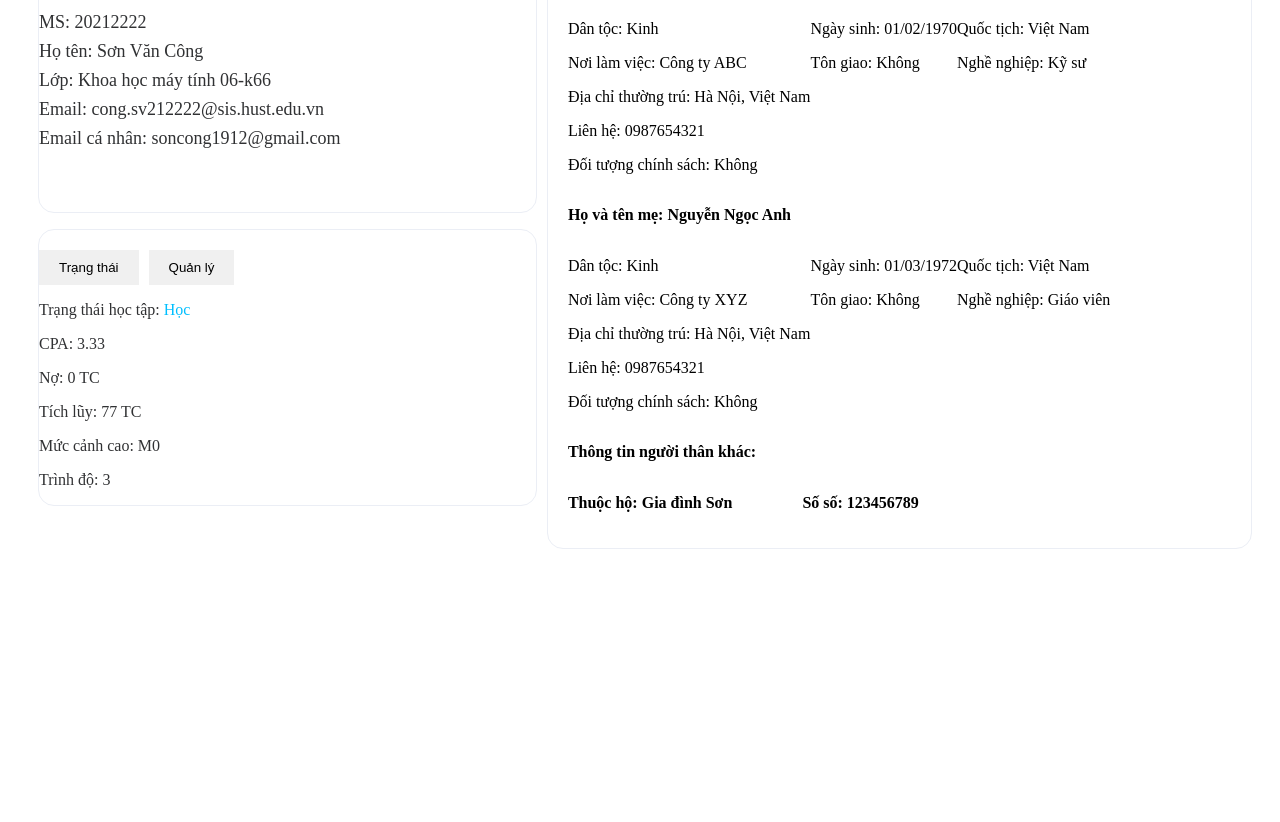
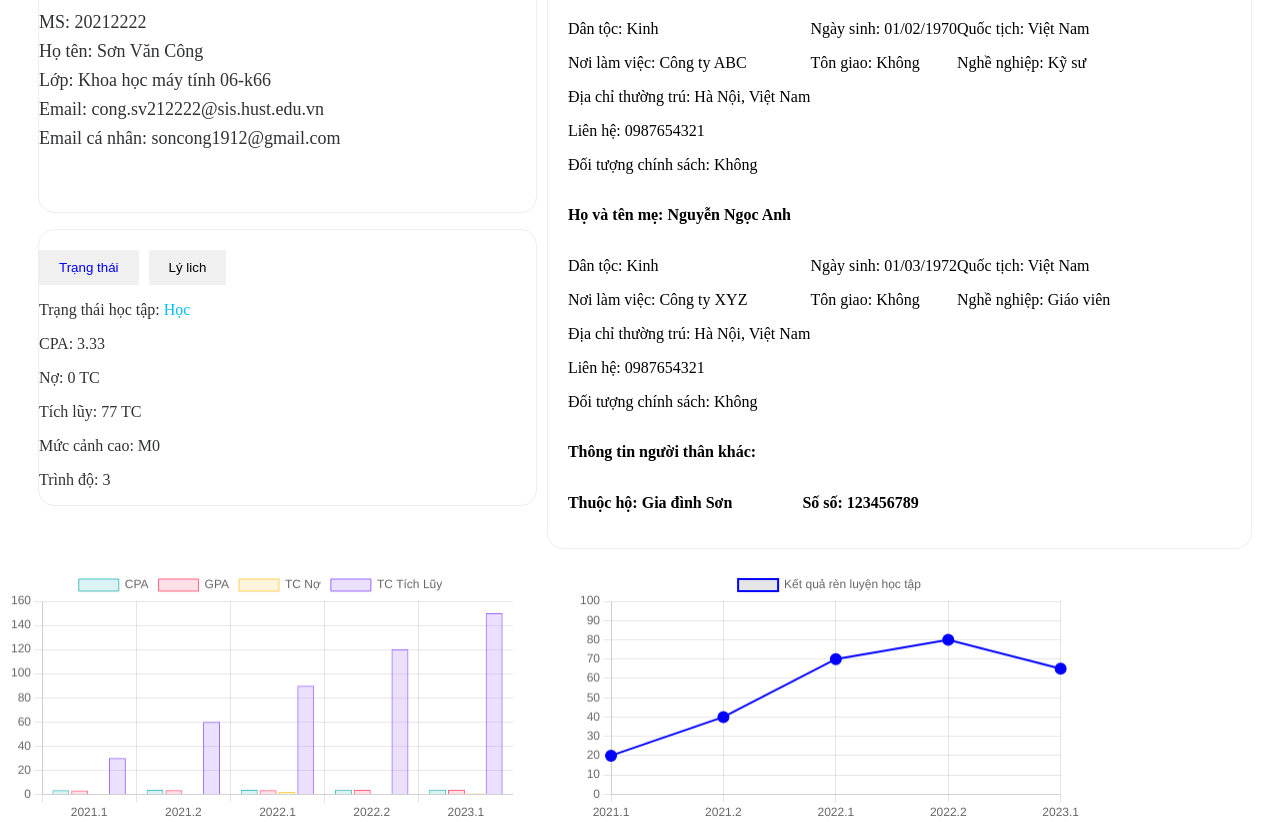
Before and after one commit to Jeff-kxng/Trang_CTSV, a website built with Parcel: page CTSV/Trang CSTV.html in a window 1280 px wide. Shown: the part 517-1339 px from the top of the page. Before the commit the page ends 1094 px from the top, so only its background shows below. Built offline with nearby package versions, Linux system fonts and the light colour scheme.

Commit message:
Merge remote-tracking branch 'origin/master'

```diff
--- a/CTSV/Trang CSTV.html
+++ b/CTSV/Trang CSTV.html
@@ -27,8 +27,8 @@
     </div>
     <div class="left-second">
       <div class="tab">
-        <button class="tab-button" onclick="showTab('trangthai')">Trạng thái</button>
-        <button class="tab-button" onclick="showTab('Quanly')">Quản lý</button>
+        <button class="tab-button" onclick="showTab('trangthai')" style="color: blue;">Trạng thái</button>
+        <button class="tab-button" onclick="showTab('lylich')">Lý lich</button>
       </div>
       <div class="table" id="trangthai">
         <div>
@@ -44,7 +44,7 @@
   </div>
   <div class="right">
     <div class="tab">
-      <button class="tab-button" onclick="showTab('lylich')">Lý lich</button>
+      <button class="tab-button" onclick="showTab('lylich')" style="color: blue;">Lý lich</button>
       <button class="tab-button" onclick="showTab('quyetdinh')">Quyết định</button>
       <button class="tab-button" onclick="showTab('khenthuong')">Khen thưởng</button>
       <button class="tab-button" onclick="showTab('lienhe')">Liên hệ</button>
@@ -129,6 +129,13 @@
     </div>
   </div>
 </section>
+<div class="chart-container">
+  <canvas id="myChart"></canvas>
+</div>
+<div class="chart-container">
+  <canvas id="myChartRenLuyen"></canvas>
+</div>
+<script src="https://cdn.jsdelivr.net/npm/chart.js"></script>
 <script src="script.js"></script>
 </body>
 </html>
--- a/CTSV/script.js
+++ b/CTSV/script.js
@@ -10,3 +10,85 @@ function showTab(tabName) {
 window.onload = function() {
   showTab('lylich');
 };
+
+var ki_hoc = ["2021.1", "2021.2", "2022.1", "2022.2", "2023.1"];
+var cpaData = [3.5, 3.7, 3.6, 3.8, 3.9];
+var gpaData = [3.2, 3.4, 3.5, 3.6, 3.7];
+var tcNoData = [0, 0, 2, 0, 1];
+var tcTichLuyData = [30, 60, 90, 120, 150];
+
+var ctx = document.getElementById('myChart').getContext('2d');
+
+var myChart = new Chart(ctx, {
+  type: 'bar',
+  data: {
+    labels: ki_hoc,
+    datasets: [
+      {
+        label: 'CPA',
+        data: cpaData,
+        backgroundColor: 'rgba(75, 192, 192, 0.2)',
+        borderColor: 'rgba(75, 192, 192, 1)',
+        borderWidth: 1
+      },
+      {
+        label: 'GPA',
+        data: gpaData,
+        backgroundColor: 'rgba(255, 99, 132, 0.2)',
+        borderColor: 'rgba(255, 99, 132, 1)',
+        borderWidth: 1
+      },
+      {
+        label: 'TC Nợ',
+        data: tcNoData,
+        backgroundColor: 'rgba(255, 206, 86, 0.2)',
+        borderColor: 'rgba(255, 206, 86, 1)',
+        borderWidth: 1
+      },
+      {
+        label: 'TC Tích Lũy',
+        data: tcTichLuyData,
+        backgroundColor: 'rgba(153, 102, 255, 0.2)',
+        borderColor: 'rgba(153, 102, 255, 1)',
+        borderWidth: 1
+      }
+    ]
+  },
+  options: {
+    scales: {
+      y: {
+        beginAtZero: true
+      }
+    }
+  }
+});
+
+var ki_hoc_renluyen = ["2021.1", "2021.2", "2022.1", "2022.2", "2023.1"];
+var diem_renluyen = [20, 40, 70, 80, 65];
+
+var ctxRenLuyen = document.getElementById('myChartRenLuyen').getContext('2d');
+
+var myChartRenLuyen = new Chart(ctxRenLuyen, {
+  type: 'line',
+  data: {
+    labels: ki_hoc_renluyen,
+    datasets: [{
+      label: 'Kết quả rèn luyện học tập',
+      data: diem_renluyen,
+      fill: false,
+      borderColor: 'blue',
+      borderWidth: 2,
+      pointBackgroundColor: 'blue',
+      pointRadius: 5,
+      pointHoverRadius: 8
+    }]
+  },
+  options: {
+    scales: {
+      y: {
+        beginAtZero: true,
+        max: 100
+      }
+    }
+  }
+});
--- a/CTSV/styles.css
+++ b/CTSV/styles.css
@@ -54,7 +54,7 @@ th, td {
 }
 
 .custom-color {
-  color: dodgerblue; /* Change to the desired color */
+  color: dodgerblue;
 }
 
 .left-first-header {
@@ -161,3 +161,13 @@ th, td {
 .tab-content.active {
   display: block;
 }
+.chart-container {
+  width: 40%;
+  margin-right: 5%;
+  float: left;
+}
+
+.chart-container-renluyen {
+  width: 40%;
+  float: left;
+}
```
